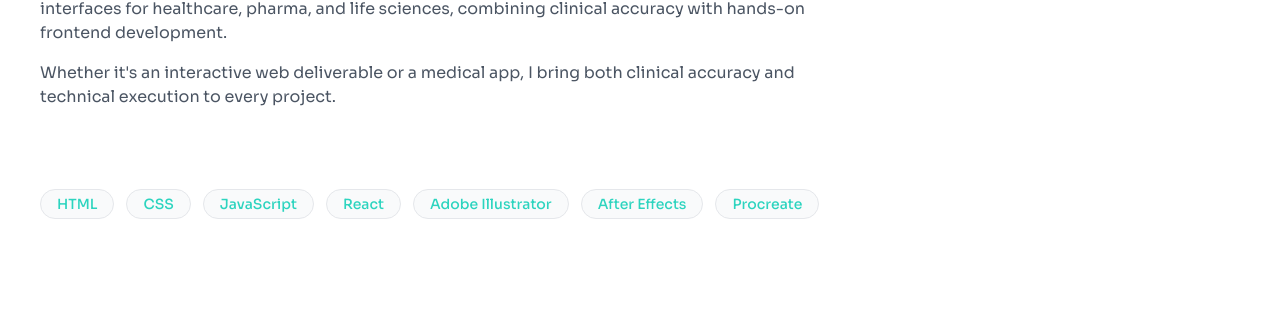
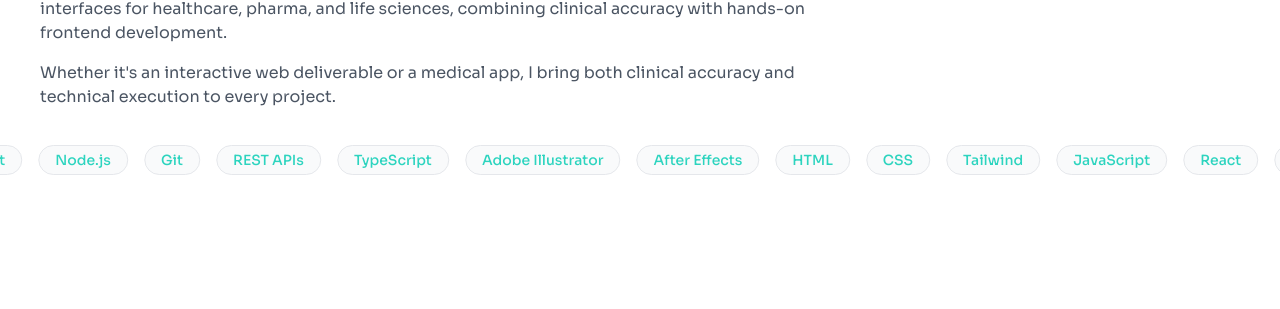
Before and after one commit to jxkane/my-portfolio, a React (Create React App) app: page / in a window 1280 px wide. Shown: the part 951-1260 px from the top of the page. Built offline with nearby package versions, Linux system fonts and the light colour scheme; a web font is replaced by a local one.

Commit message:
carousel skills

```diff
--- a/src/components/Skills.js
+++ b/src/components/Skills.js
@@ -1,33 +1,29 @@
+
+ const skills = [
+    { name: "HTML" },
+    { name: "CSS" },
+    { name: "Tailwind" },
+    { name: "JavaScript" },
+    { name: "React" },
+    { name: "Node.js" },
+    { name: "Git" },
+    { name: "REST APIs" },
+    { name: "TypeScript" },
+    { name: "Adobe Illustrator" },
+    { name: "After Effects" }, ];
+
+    function Skills() {
+        return (
+             <section className="-mt-1 mb-80 overflow-hidden" id="skills">
+             <div className="marquee-track">
+                {[...skills, ...skills, ...skills].map((skill, index) => ( <span key={index} className="bg-gray-50 text-accent-400 border border-gray-200 px-4 py-1 rounded-full text-sm font-medium mx-2 whitespace-nowrap" > {skill.name} </span> ))}
+                </div>
+                </section> );
 
 
-const skills = [
-  { name: "HTML", category: "Development" },
-  { name: "CSS", category: "Development" },
-  { name: "JavaScript", category: "Development" },
-  { name: "React", category: "Development" },
-  { name: "Adobe Illustrator", category: "Design" },
-  { name: "After Effects", category: "Animation" },
-  { name: "Procreate", category: "Illustration" },
-];
+            }
 
 
 
 
-
-function Skills() {
-    return (
-        <section className="p-10 mb-80" id="skills">
-            <div className="flex flex-wrap gap-3">
-                {skills.map((skill) => (
-                    <span
-                    key={skill.name}
-                    className="bg-gray-50 text-accent-400  border border-gray-200 px-4 py-1 rounded-full text-sm font-medium">
-                        {skill.name}
-                    </span>
-                ))}
-            </div>
-        </section>
-    );
-}
-
-export default Skills;
+            export default Skills;
--- a/src/index.css
+++ b/src/index.css
@@ -51,3 +51,10 @@ html {
     0%, 100% { transform: translate(0, 0) scale(1); }
     50% { transform: translate(-120px, -80px) scale(0.9); }
 }
+
+@keyframes marquee {
+    0% { transform: translateX(0); }
+    100% { transform: translateX(-50%); } }
+
+    .marquee-track { display: flex; width: max-content; animation: marquee 25s linear infinite; }
+    .marquee-track:hover { animation-play-state: paused; }
```
